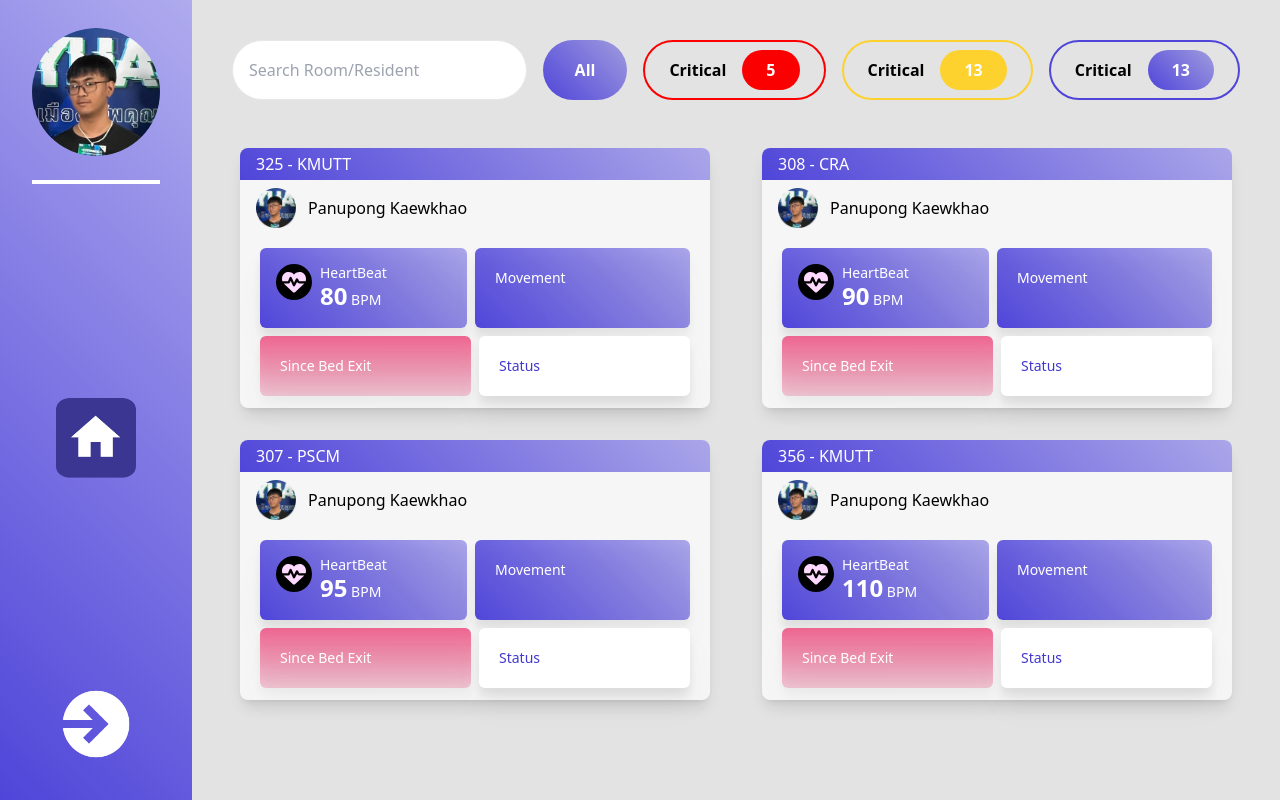
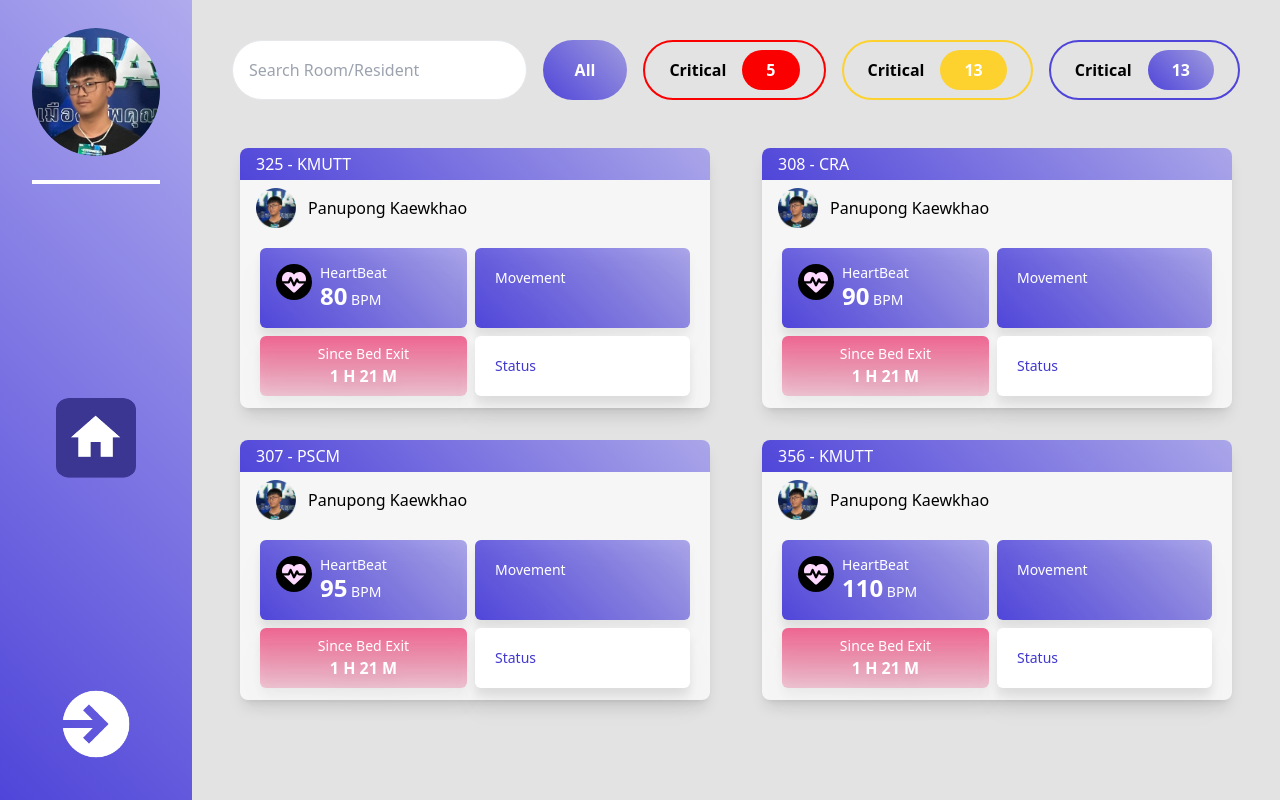
Before and after one commit to pergazuz/Sirisoft_hack_demo, a React (Vite) app in the folder sirisoft_frontend/: page /home in a window 1280 px wide. Built offline with nearby package versions, Linux system fonts and the light colour scheme.

Commit message:
Update Layout home

```diff
--- a/sirisoft_frontend/src/components/HomeContent.jsx
+++ b/sirisoft_frontend/src/components/HomeContent.jsx
@@ -10,6 +10,7 @@ function HomePage() {
       imageUrl: "/profile.png", // Replace with your image path
       topBarText: "325 - KMUTT",
       HeartBeat: "80",
+      BedExit: "1 H 21 M"
     },
     {
       title: "Panupong Kaewkhao",
@@ -17,6 +18,7 @@ function HomePage() {
       imageUrl: "/profile.png", // Replace with your image path
       topBarText: "308 - CRA",
       HeartBeat: "90",
+      BedExit: "1 H 21 M"
     },
     {
       title: "Panupong Kaewkhao",
@@ -24,6 +26,7 @@ function HomePage() {
       imageUrl: "/profile.png", // Replace with your image path
       topBarText: "307 - PSCM",
       HeartBeat: "95",
+      BedExit: "1 H 21 M"
     },
     {
       title: "Panupong Kaewkhao",
@@ -31,6 +34,7 @@ function HomePage() {
       imageUrl: "/profile.png", // Replace with your image path
       topBarText: "356 - KMUTT",
       HeartBeat: "110",
+      BedExit: "1 H 21 M"
     },
 
 
@@ -46,6 +50,7 @@ function HomePage() {
             imageUrl={item.imageUrl}
             topBarText={item.topBarText}
             HeartBeat={item.HeartBeat}
+            BedExit={item.BedExit}
           />
         </div>
       ))}
--- a/sirisoft_frontend/src/components/ItemCard.jsx
+++ b/sirisoft_frontend/src/components/ItemCard.jsx
@@ -2,7 +2,7 @@ import React from 'react';
 import { FontAwesomeIcon } from "@fortawesome/react-fontawesome";
 import { faHeartPulse } from "@fortawesome/free-solid-svg-icons";
 
-function ItemCard({ title, description, imageUrl, topBarText, HeartBeat }) {
+function ItemCard({ title, description, imageUrl, topBarText, HeartBeat, BedExit }) {
     return (
         <div className="bg-[#F6F6F6] rounded-lg shadow-lg p-4 mb-4 relative flex flex-col w-[470px] h-[260px]">
             <div className="bg-gradient-custom text-white py-1 px-4 rounded-t-lg absolute top-0 left-0 right-0">
@@ -33,8 +33,14 @@ function ItemCard({ title, description, imageUrl, topBarText, HeartBeat }) {
                     <div className="bg-gradient-custom p-5 rounded-md m-1 flex-1 drop-shadow-xl text-white text-sm">Movement</div>
                 </div>
                 <div className="flex flex-wrap">
-                    <div className="bg-gradient-custom-pink p-5 rounded-md m-1 flex-1 drop-shadow-xl text-white text-sm">Since Bed Exit</div>
-                    <div className="bg-white p-5 rounded-md m-1 flex-1 drop-shadow-xl text-[#4138D0] text-sm">Status</div>
+                <div className="bg-gradient-custom-pink px-4 rounded-md m-1 flex-1 drop-shadow-xl text-white text-sm flex flex-col justify-center items-center">
+                    Since Bed Exit
+                    <p className='text-base font-bold'>{BedExit}</p>
+                </div>
+                    <div className="bg-white p-5 rounded-md m-1 flex-1 drop-shadow-xl text-[#4138D0] text-sm">
+                        Status
+
+                        </div>
                 </div>
             </div>
         </div>
```
